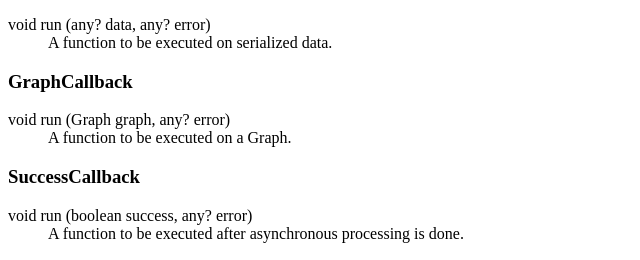
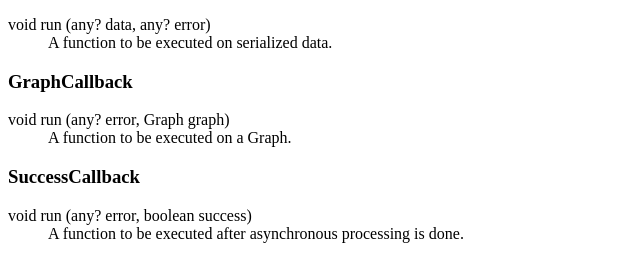
Before and after one commit to rdf-ext-archive/rdf-ext-spec, a plain HTML site: page index.html in a window 1280 px wide. Shown: the part 1083-1343 px from the top of the page, 0-640 px from the left. Drawn offline with Linux system fonts and the light colour scheme; a script that the page names is missing.

Commit message:
err in front
This follows more the NodeJS style (and i assume other languages) of writing code

```diff
--- a/index.html
+++ b/index.html
@@ -190,7 +190,7 @@
 		<h3>GraphCallback</h3>
 
 		<dl title='[NoInterfaceObject, Callback] interface GraphCallback' class='idl'>
-			<dt>void run (Graph graph, any? error)</dt>
+			<dt>void run (any? error, Graph graph)</dt>
 			<dd>A function to be executed on a Graph.</dd>
 		</dl>
 	</section>
@@ -199,7 +199,7 @@
 		<h3>SuccessCallback</h3>
 
 		<dl title='[NoInterfaceObject, Callback] interface SuccessCallback' class='idl'>
-			<dt>void run (boolean success, any? error)</dt>
+			<dt>void run (any? error, boolean success)</dt>
 			<dd>A function to be executed after asynchronous processing is done.</dd>
 		</dl>
 	</section>
```
